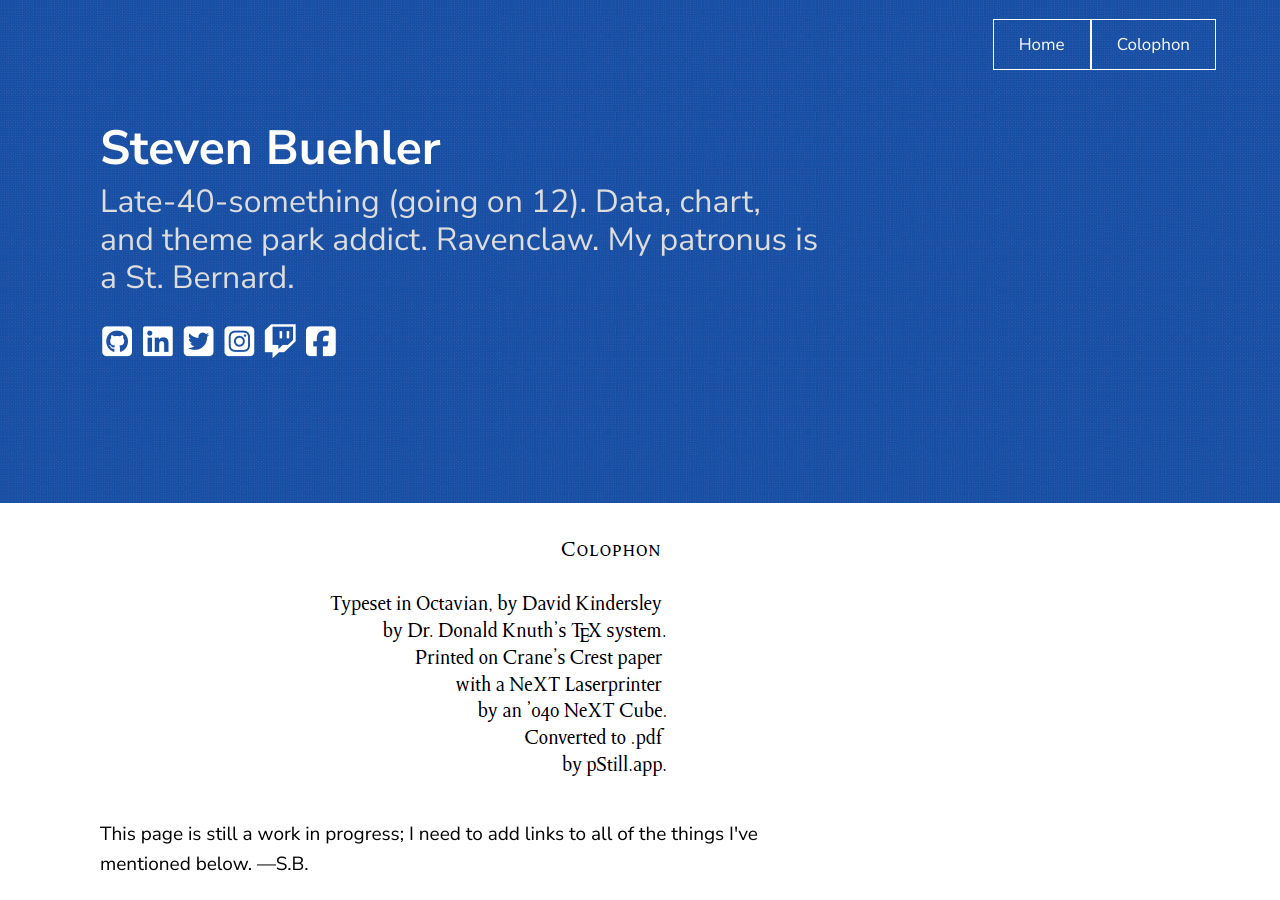
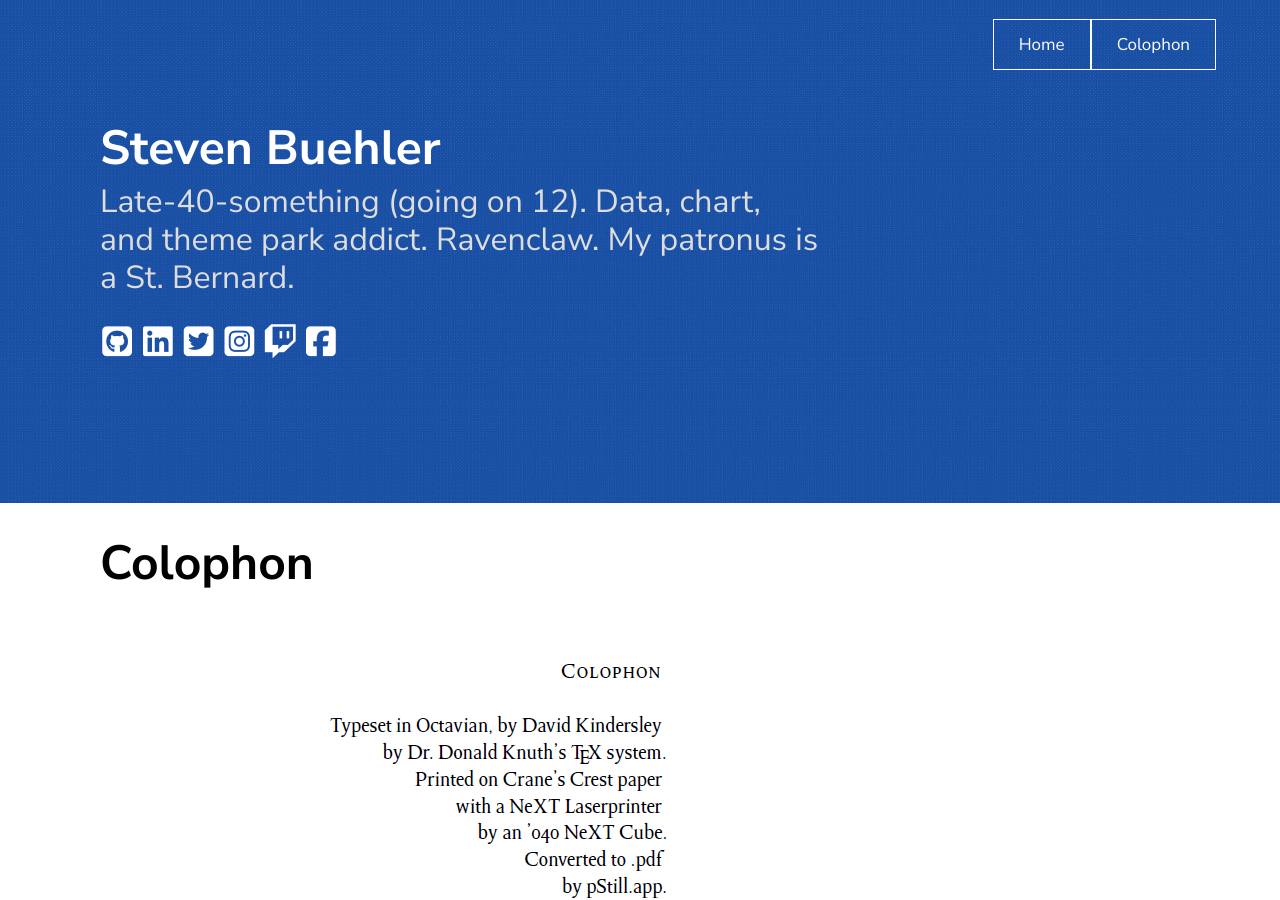
Before and after one commit to stevenbuehler/stevenbuehler.github.io, a Jekyll site: the page built from colophon.md, in a window 1280 px wide and 900 px high. Built offline with Jekyll 4.4.1, drawn with Linux system fonts in a browser that asks for light colours; nearby versions of some CDN libraries.

Commit message:
Colophon: corrected headers, added title

```diff
--- a/colophon.md
+++ b/colophon.md
@@ -4,6 +4,8 @@ layout: page
 author: Steven Buehler
 date: 2020-09-25
 ---
+
+# Colophon
 
 <div align="center"><img src="/images/colophon.png" /></div>
 
@@ -15,11 +17,11 @@ A _colophon_ is "a statement at the end of a book, typically with a printer's em
 
 The most significant update in this version is that I'm back to using [macOS](https://www.apple.com/macos) and [iOS](https://www.apple.com/iphone) as my primary platforms. I haven't forsaken Windows (because Macs are not exactly known for great gaming experiences), but gaming (and work, by necessity) are about the only purposes I use it for anymore.
 
-# My Most Important Tools
+## My Most Important Tools
 
 My two most important tools are [Visual Studio Code](https://code.visualstudio.com) and [emacs](https://www.emacs.org) [org-mode](https://orgmode.org). VS Code is a cross-platform text and code editor adaptable to just about every situation; `org-mode` keeps me organized, lets me track my work, and lets me easily keep records of other things with simple, portable plain text files. I write the pages and posts for my blog in Markdown using VS Code.
 
-# Web Tools
+## Web Tools
 
 The blog is hosted on [Github Pages](https://pages.github.io), powered by the Jekyll blog engine. Pages and posts can be written using Markdown (my personal preference), X/HTML, or Liquid markup. The theme is more or less stock, with a few customizations to suit my own tastes and format needs.
 
@@ -29,13 +31,13 @@ I've been working to consolidate all of my email, documents, records, &c., into
 
 I engage in social media on [Facebook](https://www.facebook.com/stevenwatsonbuehler), [Twitter](https://twitter.com/stevenwbuehler), [Instagram](https://instagram.com/stevenwbuehler), and [TikTok](https://tiktok.com/@stevenwbuehler), and frequently livestream on Facebook and [Twitch](https://www.twitch.tv/stevenwbuehler). I played with Snapchat for a while but ended up not using it very much so I shut down the account.
 
-# Software Tools
+## Software Tools
 
 Rather than write with a word processor like Word or Pages, I do most of my writing using Dr. Donald Knuth's [TeX](https://www.tug.org) computer typesetting package, Markdown, or `org-mode`. Plain text files are much more portable and I don't have to worry a whole lot about them becoming incompatible with later software versions down the road; and when I need to send something in a proprietary format like Word or an ebook, [Pandoc](https://www.pandoc.org) comes to the rescue.
 
 There are somethings that TeX can't do without significant effort, though; and in those cases where something fancier is needed I'll use [Microsoft Office](https://www.office.com) or Apple's "formerly known as iWork" suite (Pages, Numbers, Keynote).
 
-# Analog/Hardware Tools
+## Analog/Hardware Tools
 
 Nothing, in my opinion, will ever replace pencil (or pen) and paper, for two reasons: first, because writing things down is more effective for memory; and second, because there are many times when it's far faster to pull a piece of paper and a writing tool out of a pocket than waiting for an iPad or other tablet to power up and ready itself for input. It is reaching a point in technological development, though, where dictation and speech recognition is becoming just as quick and effective.
 
```
